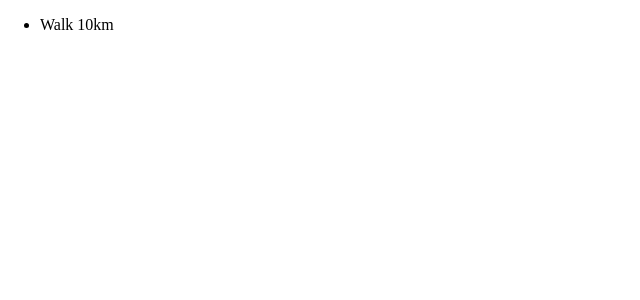
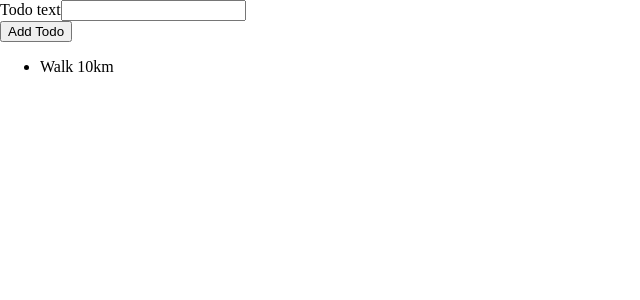
Before and after one commit to shubhanginaik/react_typescript_app, a React (Create React App) app: page / in a window 1280 px wide. Shown: the top 300 px of the page, without its empty margins (0-640 px from the left). Built offline with nearby package versions, Linux system fonts and the light colour scheme.

Commit message:
created NewTodo

```diff
--- a/src/App.tsx
+++ b/src/App.tsx
@@ -1,18 +1,20 @@
 import React from 'react';
 import TodoList from './components/TodoList';
+import NewTodo from './components/NewTodo';
 
-// function App() {
-//   return (
-//     <div className="App">
+const App: React.FC=() =>{
+  const todos= [{id:'t1', text: 'Walk 10km'}];
+  const todoAddHandler = (text:string) => {
+    console.log(text);
+  }
+return (
+<div className="App">
+{/* A component that adds todos */}
+<NewTodo />
+<TodoList items={todos} />
 
-
-//     </div>
-//   );
-// }
-const App: React.FC=() =>{
-return <div className="App">
-<TodoList />
   </div>
+  )
 }
 
 export default App;
--- /dev/null
+++ b/src/components/NewTodo.tsx
@@ -0,0 +1,23 @@
+import React,{useRef} from 'react';
+type NewTodoProps = {
+    onAddTodo:(todoText:string) => void;//function type
+};
+
+const NewTodo: React.FC<NewTodoProps> = (props) =>{
+    const textInputRef= useRef<HTMLInputElement>(null);
+    const todoSubmitHandler =(event:React.FormEvent) =>{
+        event.preventDefault();
+        const enteredText=textInputRef.current!.value
+        console.log(enteredText)
+        props.onAddTodo(enteredText);
+    };
+    return <form onSubmit={todoSubmitHandler}>
+        <div>
+            <label htmlFor="todo-text">Todo text</label>
+            <input type="text" id="todo-text" ref={textInputRef}/>
+        </div>
+        <button type="submit">Add Todo</button>
+    </form>
+};
+
+export default NewTodo;
--- a/src/components/TodoList.tsx
+++ b/src/components/TodoList.tsx
@@ -1,13 +1,17 @@
 import React from 'react';
+interface TodoListProps{
+    items:{ id:string, text: string}[];
+}
 
-const TodoList: React.FC = () => {
-    const todos= [{id:'t1', text: 'Walk 10km'}]
+const TodoList: React.FC<TodoListProps> = (props) => {
+    // const todos= [{id:'t1', text: 'Walk 10km'}]
 return (
 <ul>
-    {todos.map(todo=>(
+    {props.items.map((todo) =>(
         <li key={todo.id}>{todo.text}</li>
     ))}
-</ul>)
+</ul>
+)
 }
 
 export default TodoList;
```
